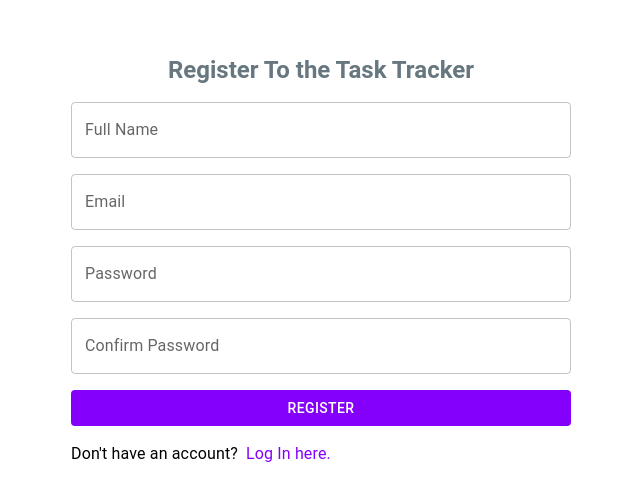
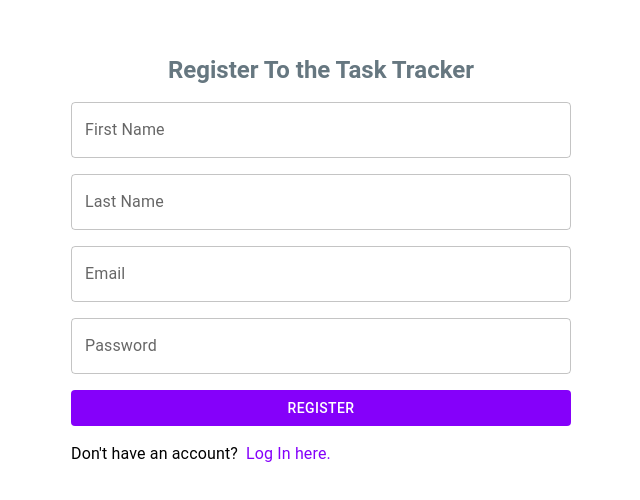
Before and after one commit to Tariq-act/Todo_frontend_devriser, a Next.js app: page /register in a window 1280 px wide. Shown: the part 140-640 px from the top of the page, without its empty margins (319-959 px from the left). Built offline with nearby package versions, Linux system fonts and the light colour scheme.

Commit message:
login and register fixing bugs

```diff
--- a/package.json
+++ b/package.json
@@ -13,6 +13,7 @@
     "@emotion/styled": "^11.10.8",
     "@mui/icons-material": "^5.11.16",
     "@mui/material": "^5.12.2",
+    "axios": "^1.4.0",
     "formik": "^2.2.9",
     "next": "13.3.2",
     "next-auth": "^4.22.1",
--- a/src/components/EditModal/EditModal.jsx
+++ b/src/components/EditModal/EditModal.jsx
@@ -88,3 +88,6 @@ function EditModal({ task, toggleModal, isEdit }) {
 }
 
 export default EditModal;
+
+// CryptoJS.AES.encrypt(encodedStr, 'secret key 123').toString()
+// const encodedStr=encodeURIComponent(str)
--- a/src/pages/register.js
+++ b/src/pages/register.js
@@ -5,9 +5,32 @@ import { Formik } from 'formik';
 import Head from 'next/head';
 import Link from 'next/link';
 import { useRouter } from 'next/navigation';
+import { useState } from 'react';
+import { register } from '@/service/userAPI';
 
 const RegForm = () => {
   const router = useRouter();
+  const [firstname, setFirstname] = useState('');
+  const [lastname, setLastname] = useState('');
+  const [email, setEmail] = useState('');
+  const [password, setPassword] = useState('');
+
+  const onSubmit = async (e) => {
+    e.preventDefault();
+    console.log({ firstname, lastname, email, password });
+    const userData = await register({
+      firstname,
+      lastname,
+      email,
+      password,
+    });
+
+    console.log(userData);
+    if (userData.status == 200) {
+      router.push('/');
+    }
+  };
+
   return (
     <>
       <Head>
@@ -24,7 +47,7 @@ const RegForm = () => {
           alignItems={'center'}
           justifyContent={'center'}
         >
-          <form onSubmit='submit'>
+          <form>
             <Typography
               align='center'
               variant='h5'
@@ -35,14 +58,41 @@ const RegForm = () => {
               Register To the Task Tracker
             </Typography>
             <Box display='grid' gap='1rem' width='500px'>
-              <TextField label='Full Name' name='firstName' fullWidth />
-              <TextField label='Email' name='email' />
-              <TextField label='Password' type='password' name='password' />
               <TextField
+                type='text'
+                label='First Name'
+                // name='firstName'
+                fullWidth
+                value={firstname}
+                onChange={(e) => setFirstname(e.target.value)}
+              />
+              <TextField
+                type='text'
+                label='Last Name'
+                // name='lastName'
+                fullWidth
+                value={lastname}
+                onChange={(e) => setLastname(e.target.value)}
+              />
+              <TextField
+                type='email'
+                label='Email'
+                // name='email'
+                value={email}
+                onChange={(e) => setEmail(e.target.value)}
+              />
+              <TextField
+                label='Password'
+                type='password'
+                // name='password'
+                value={password}
+                onChange={(e) => setPassword(e.target.value)}
+              />
+              {/* <TextField
                 label='Confirm Password'
                 type='password'
                 name='confirmPassword'
-              />
+              /> */}
               {/* BUTTONS */}
               <Box>
                 <Button
@@ -52,15 +102,14 @@ const RegForm = () => {
                     color: '#FFFFFF',
                     '&:hover': { color: '#8500FA' },
                   }}
-                  onClick={() => router.push('/')}
+                  // onClick={() => router.push('/')}
+                  onClick={onSubmit}
                 >
                   REGISTER
                 </Button>
 
-                <Typography
-                  sx={{ display: 'flex', gap: '.5rem', marginTop: '1rem' }}
-                >
-                  Don't have an account?
+                <Box sx={{ display: 'flex', gap: '.5rem', marginTop: '1rem' }}>
+                  <Typography>Don't have an account?</Typography>
                   <Link href={'/login'}>
                     <Typography
                       sx={{
@@ -70,7 +119,7 @@ const RegForm = () => {
                       Log In here.
                     </Typography>
                   </Link>
-                </Typography>
+                </Box>
               </Box>
             </Box>
           </form>
--- /dev/null
+++ b/src/service/userAPI.js
@@ -0,0 +1,19 @@
+import axios from 'axios';
+export const register = async (data) => {
+  const response = await axios.post(
+    `${process.env.NEXT_PUBLIC_BASE_URL}/user/register`,
+    data
+  );
+
+  return await response;
+};
+
+export const login = async (data) => {
+  const response = await axios.post(
+    `${process.env.NEXT_PUBLIC_BASE_URL}/user/login`,
+    data
+  );
+  const user = await response;
+  localStorage.setItem('token', user.data.access_token);
+  return user;
+};
```
Also changed, not shown: src/pages/login.js (+35 -10 lines), 1 other file (tests, documents, lock files or other folders).
